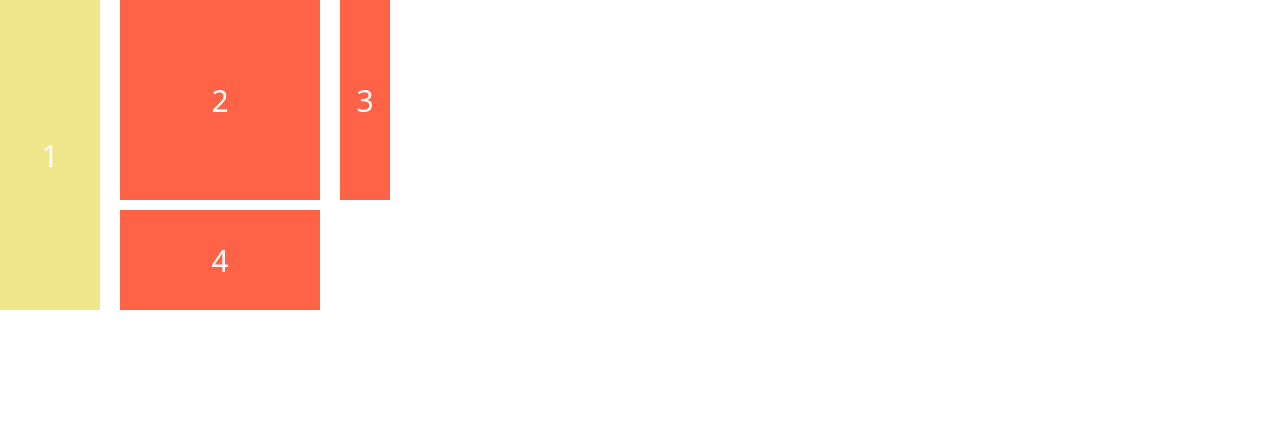
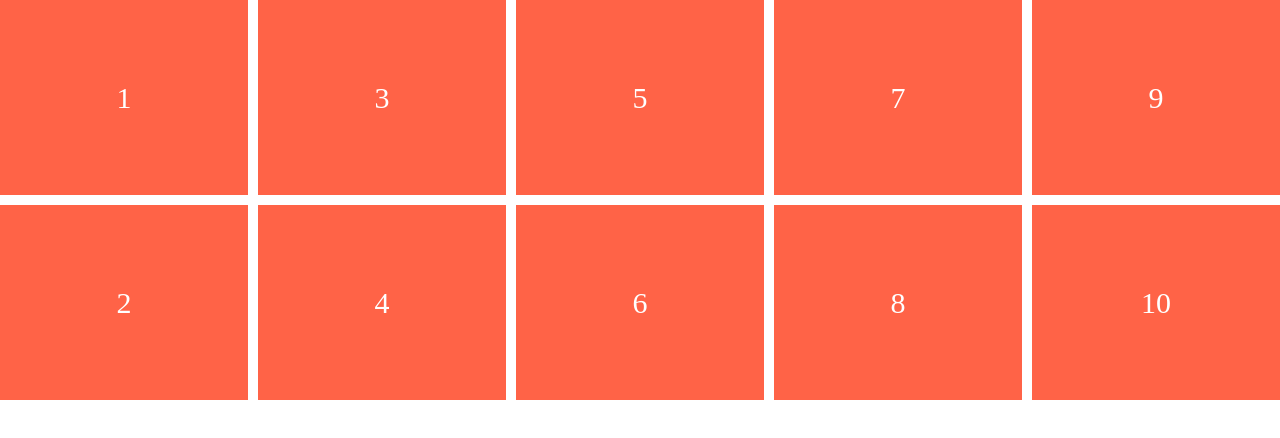
Before and after one commit to Idooru/css-layout-master-class, a website built with Vite: page index.html in a window 1280 px wide. Built offline with nearby package versions, Linux system fonts and the light colour scheme.

Commit message:
#3.6 Auto Clumns and Rows

```diff
--- a/index.html
+++ b/index.html
@@ -7,10 +7,16 @@
     <title>CSS Layout Master Class</title>
     <link rel="stylesheet" href="style.css" />
   </head>
-  <body>
+  <body class="father">
     <div class="child">1</div>
     <div class="child">2</div>
     <div class="child">3</div>
     <div class="child">4</div>
+    <div class="child">5</div>
+    <div class="child">6</div>
+    <div class="child">7</div>
+    <div class="child">8</div>
+    <div class="child">9</div>
+    <div class="child">10</div>
   </body>
 </html>
--- a/style.css
+++ b/style.css
@@ -1,13 +1,17 @@
 body {
   margin: 0;
   padding: 0;
-  font-family: system-ui, -apple-system, BlinkMacSystemFont, "Segoe UI", Roboto,
-    Oxygen, Ubuntu, Cantarell, "Open Sans", "Helvetica Neue", sans-serif;
+}
+
+.father {
   display: grid;
-  grid-template-columns: [cucumber] 100px [potato] 200px [banana] 50px [brocoli];
-  grid-template-rows: [korea] 200px [thailand] 100px [greece];
-  row-gap: 10px;
-  column-gap: 20px;
+  gap: 10px;
+  min-height: 50vh;
+  grid-template-columns: repeat(2, 1fr);
+  grid-template-rows: repeat(2, 1fr);
+  grid-auto-rows: 1fr;
+  grid-auto-columns: 1fr;
+  grid-auto-flow: column;
 }
 
 .child {
@@ -19,7 +23,7 @@ body {
   background-color: tomato;
 }
 
-.child:first-child {
+/* .child:first-child {
   background-color: khaki;
   grid-row: span 2;
 }
@@ -27,4 +31,4 @@ body {
 .child:last-child {
   background-color: turquoise;
   grid-column: potato / span 2;
-}
+} */
```
